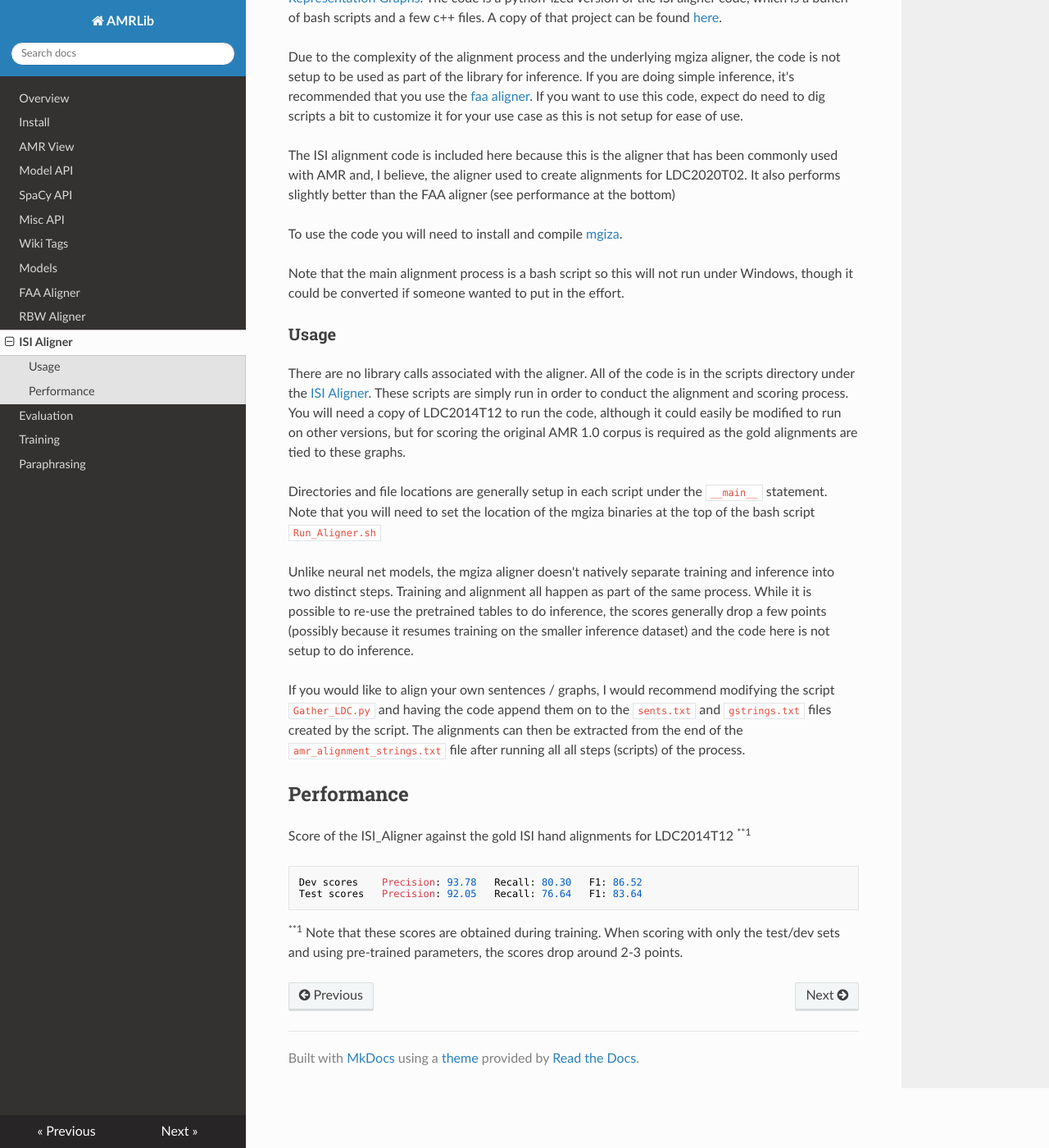
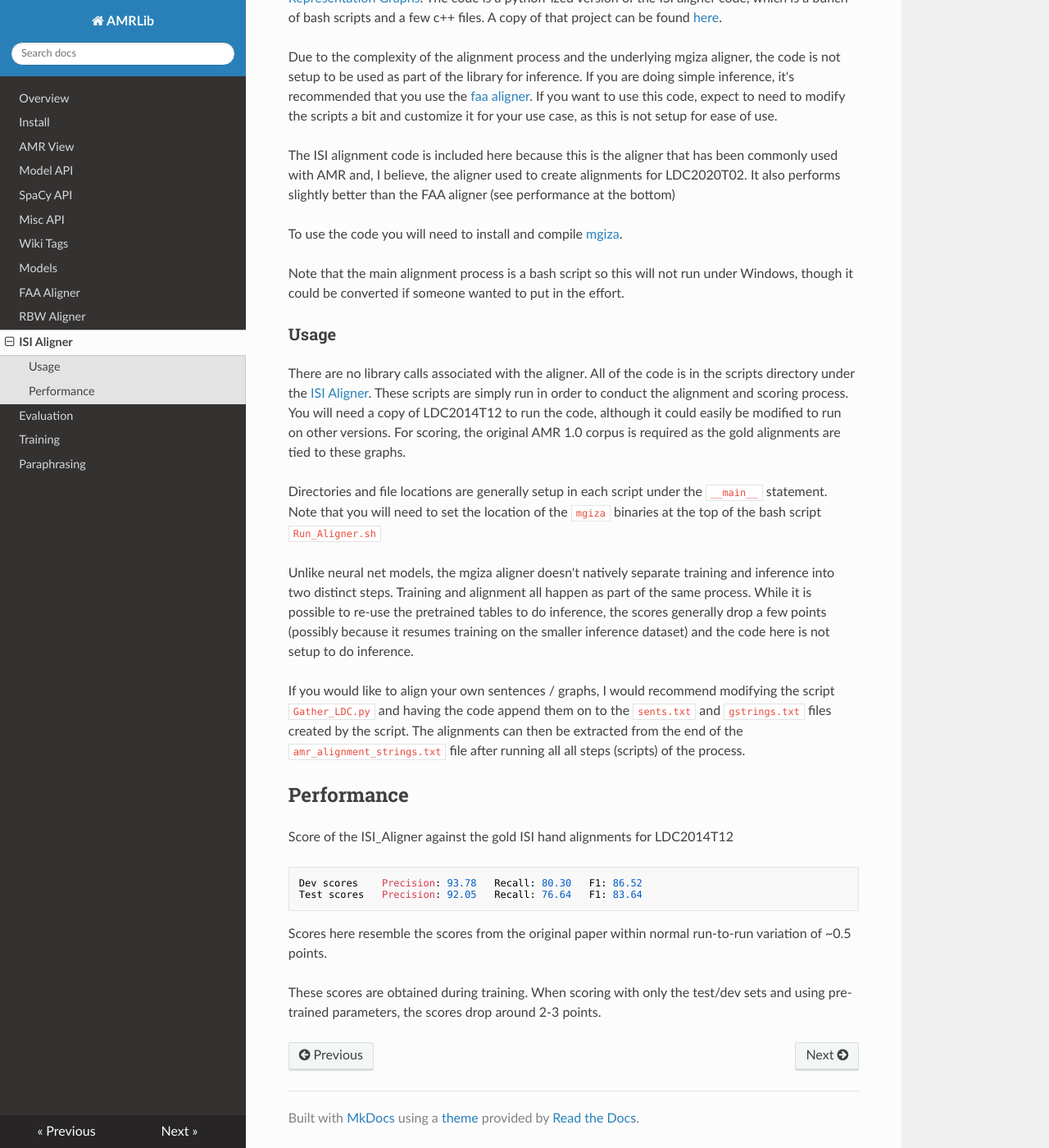
Before and after one commit to bjascob/amrlib, an MkDocs documentation site: the page built from docs/isi_aligner.md, in a window 1280 px wide and 1400 px high, scrolled down 198 px. Shown: the whole window at 82% size. Built offline with MkDocs 1.6.1, drawn with Linux system fonts in a browser that asks for light colours; nearby versions of some CDN libraries.

Commit message:
Minor fixes to isi aligner doc

````diff
--- a/docs/isi_aligner.md
+++ b/docs/isi_aligner.md
@@ -7,8 +7,8 @@ few c++ files. A copy of that project can be found [here](https://github.com/mel
 Due to the complexity of the alignment process and the underlying mgiza aligner, the code is not
 setup to be used as part of the library for inference.  If you are doing simple inference, it's
 recommended that you use the [faa aligner](https://amrlib.readthedocs.io/en/latest/faa_aligner/).
-If you want to use this code, expect do need to dig scripts a bit to customize it for your use
-case as this is not setup for ease of use.
+If you want to use this code, expect to need to modify the scripts a bit and customize it for
+your use case, as this is not setup for ease of use.
 
 The ISI alignment code is included here because this is the aligner that has been commonly used
 with AMR and, I believe, the aligner used to create alignments for LDC2020T02.  It also performs
@@ -25,11 +25,11 @@ There are no library calls associated with the aligner.  All of the code is in t
 directory under the [ISI Aligner](https://github.com/bjascob/amrlib/tree/master/scripts/62_ISI_Aligner).
 These scripts are simply run in order to conduct the alignment and scoring process.  You will
 need a copy of LDC2014T12 to run the code, although it could easily be modified to run on
-other versions, but for scoring the original AMR 1.0 corpus is required as the gold alignments are
+other versions.  For scoring, the original AMR 1.0 corpus is required as the gold alignments are
 tied to these graphs.
 
 Directories and file locations are generally setup in each script under the `__main__` statement.
-Note that you will need to set the location of the mgiza binaries at the top of the bash script
+Note that you will need to set the location of the `mgiza` binaries at the top of the bash script
 `Run_Aligner.sh`
 
 Unlike neural net models, the mgiza aligner doesn't natively separate training and inference into
@@ -45,12 +45,14 @@ created by the  script.  The alignments can then be extracted from the end of th
 
 
 ## Performance
-Score of the ISI_Aligner against the gold ISI hand alignments for LDC2014T12 <sup>**1</sup>
+Score of the ISI_Aligner against the gold ISI hand alignments for LDC2014T12
 ```
 Dev scores    Precision: 93.78   Recall: 80.30   F1: 86.52
 Test scores   Precision: 92.05   Recall: 76.64   F1: 83.64
 ```
 
-<sup>**1</sup>
-Note that these scores are obtained during training.  When scoring with only the test/dev sets and
+Scores here resemble the scores from the original paper within normal run-to-run variation
+of ~0.5 points.
+
+These scores are obtained during training.  When scoring with only the test/dev sets and
 using pre-trained parameters, the scores drop around 2-3 points.
````
